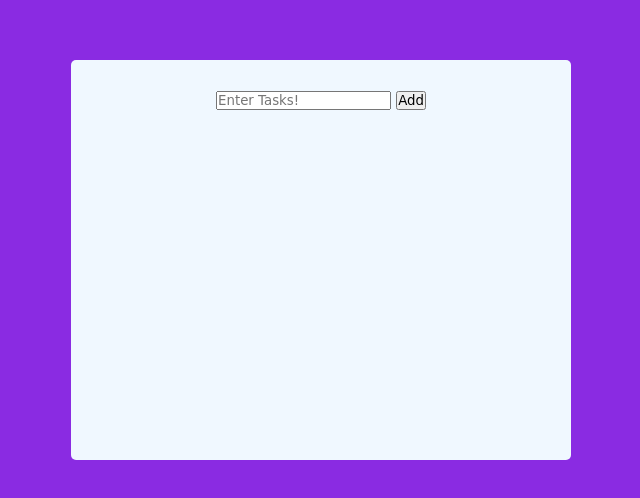
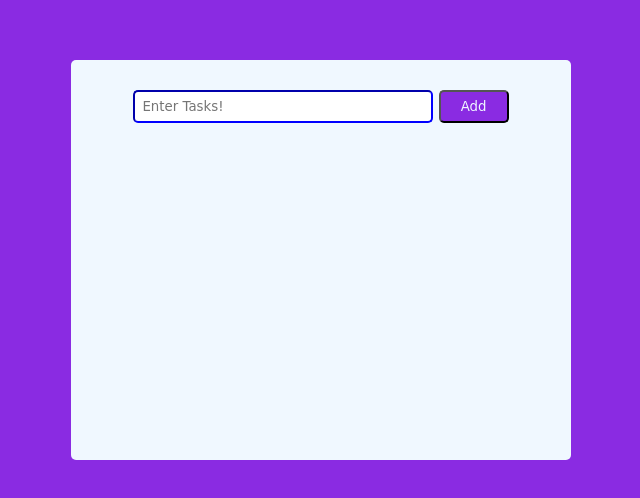
Before and after one commit to JagabandhuDash/TO-DO-LIST, a plain HTML site: page index.html in a window 1280 px wide. Shown: the part 140-638 px from the top of the page, without its empty margins (319-959 px from the left). Drawn offline with Linux system fonts and the light colour scheme.

Commit message:
improving styles

```diff
--- a/index.css
+++ b/index.css
@@ -20,6 +20,28 @@
     text-align: center;
     padding: 30px;
 }
+
+#text-box, #add-btn{
+padding: 7px;
+border-radius: 5px;
+}
+#text-box{
+    width: 300px;
+    border-color: blue;
+}
+
+#add-btn{
+width: 70px;
+color: #f0f8ff;
+background-color: blueviolet;
+}
+
+#to-do-list{
+    margin-top: 30px;
+}
+
+
+
 #delete-button{
     background-color: blueviolet;
     color: #f0f8ff;
--- a/index.html
+++ b/index.html
@@ -18,7 +18,7 @@
         </form>
     </div>
     <div id="to-do-box"></div>
-    <table>
+    <table id="to-do-list">
     <tbody>
     </tbody>
     </table>
```
